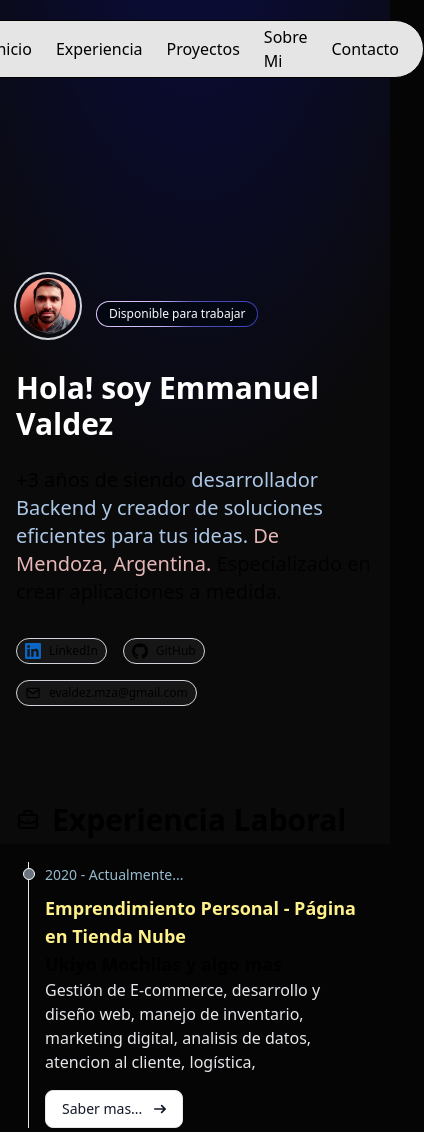
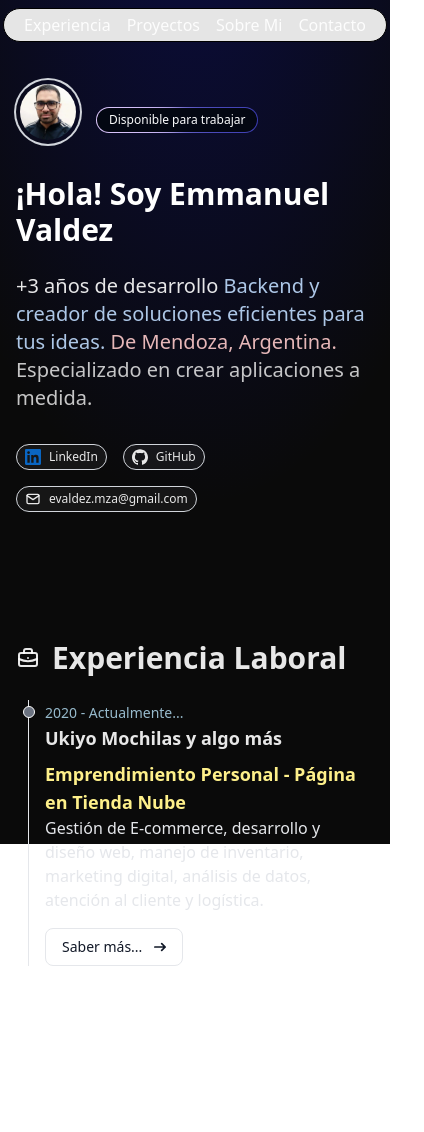
Before and after one commit to Emmanuel-Valdez/Emmanuel-Valdez, an Astro site: page / in a window 390 px wide. Shown: the top 1132 px of the page, 424 px wide, since content can reach past the window. Built offline with nearby package versions, Linux system fonts and the light colour scheme; Astro itself is replaced by a stand-in of ours.

Commit message:
Fixed somme minors errors and fixed responsive details

```diff
--- a/src/components/AboutMe.astro
+++ b/src/components/AboutMe.astro
@@ -4,9 +4,9 @@
     [&>p>strong]:font-semibold text-pretty order-2 md:order-1"
   >
     <p>
-      Soy Emmanuel Valdez! Me especializo en el <strong
-        >desarrollo de software backend</strong
-      >, también soy técnico en producción industrial y automatización. Mi
+      Soy Emmanuel Valdez. Me especializo en el <strong
+        >desarrollo de software backend,</strong
+      > y también soy técnico en producción industrial y automatización. Mi
       primer acercamiento a la programación fue con un plc Schneider, despertando así mi <strong
         >interés por resolver problemas mediante código.
       </strong>
@@ -32,5 +32,5 @@
       necesidades de la cadena de producción al diseñar soluciones eficientes.
     </p>
   </div>
-  <img src="/me.jpg" class="rounded-full size-64 gap-10 order-1 md:order-2 " alt="Emmanuel Valdez Foto">
+  <img src="/me.webp" class="rounded-full size-64 gap-10 order-1 md:order-2 " alt="Emmanuel Valdez Foto">
 </section>
--- a/src/components/Avatar.astro
+++ b/src/components/Avatar.astro
@@ -3,9 +3,10 @@ import Badge from '@/components/Badge.astro';
 ---
 
 
+
 <img
   class="size-16 p-1 rounded-full mb-4 ring-2 ring-gray-300 dark:ring-indigo-700"
-  src="/2024.png"
+  src="/2024.webp"
   alt="EValdezFoto"
 />
 <a
--- a/src/components/Contact.astro
+++ b/src/components/Contact.astro
@@ -12,11 +12,15 @@ import MailIcon from '@/icons/MailIcon.astro';
     en mente, no dudes en contactarme. ¡Estoy disponible para ayudarte en lo que
     necesites!
   </p>
+  <div class="flex flex-wrap gap-4 ">
     <LinkButton download="" href="mailto:evaldez.mza@gmail.com" class="">
       <MailIcon class="size-4 md:size-6" />
       evaldez.mza@gmail.com
     </LinkButton>
+
     <LinkButton download="" href="/media/CV-EValdez-2024.pdf" class=""
       ><DownloadIcon class="size-4 md:size-6" />Download CV
     </LinkButton>
   </div>
+
+</div>
--- a/src/components/Experience.astro
+++ b/src/components/Experience.astro
@@ -5,9 +5,9 @@ const EXPERIENCE = [
   {
     date: '2020 - Actualmente...',
     title: ' Emprendimiento Personal - Página en Tienda Nube',
-    company: 'Ukiyo Mochilas y algo mas',
+    company: 'Ukiyo Mochilas y algo más',
     description:
-      'Gestión de E-commerce, desarrollo y diseño web, manejo de inventario, marketing digital, analisis de datos, atencion al cliente, logística, ',
+      'Gestión de E-commerce, desarrollo y diseño web, manejo de inventario, marketing digital, análisis de datos, atención al cliente y logística.',
     link: 'https://ukiyomendoza.mitiendanube.com',
   },
 ];
--- a/src/components/ExperienceItem.astro
+++ b/src/components/ExperienceItem.astro
@@ -9,7 +9,7 @@ interface Props {
   date: string;
   company?: string;
 }
-const { title, description, link, date, company} = Astro.props;
+const { title, description, link, date, company } = Astro.props;
 ---
 
 <div
@@ -18,17 +18,18 @@ const { title, description, link, date, company} = Astro.props;
 </div>
 <time class="mb-1 text-sm font-normal leading-none text-sky-200/80">{date}</time
 >
+<h3 class="text-lg font-semibold">{company}</h3>
 <h3 class="text-lg font-semibold text-yellow-200 mt-2">
   {title}
 </h3>
-<h3 class="text-lg font-semibold">{company}</h3>
+
 <p class="mb-4 text-base font-normal text-gray-200 text-pretty">
   {description}
 </p>
 {
   link && (
     <LinkButton href={link}>
-      Saber mas... <IconArrow />
+      Saber más... <IconArrow />
     </LinkButton>
   )
 }
--- a/src/components/Header.astro
+++ b/src/components/Header.astro
@@ -1,21 +1,20 @@
 <header
-  class="flex justify-center items-center py-5 sticky top-0 w-full w-[1120px] mx-auto z-10"
+  class="fixed top-0 z-10 flex items-center justify-center w-full mx-auto mt-2"
 >
   <nav
     class="border border-black rounded-full px-3 py-1 items-center bg-neutral-200 dark:bg-black/50 backdrop-blur-2xl flex flex-row"
   >
-    <a class="hover:bg-white/10 hover:text-indigo-300 rounded-full px-3 transition" href="/">Inicio</a
-    >
-    <a class="hover:bg-white/10 hover:text-indigo-300 rounded-full px-3 transition" href="/#experience"
+
+    <a class="hover:bg-white/10 hover:text-indigo-300 rounded-full px-2 transition" href="/#experience"
       >Experiencia</a
     >
-    <a class="hover:bg-white/10 hover:text-indigo-300 rounded-full px-3 transition" href="/#projects"
+    <a class="hover:bg-white/10 hover:text-indigo-300 rounded-full px-2 transition" href="/#projects"
       >Proyectos</a
     >
-    <a class="hover:bg-white/10 hover:text-indigo-300 rounded-full px-3 transition" href="/#about"
+    <a class="hover:bg-white/10 hover:text-indigo-300 rounded-full px-2 transition" href="/#about"
       >Sobre Mi</a
     >
-    <a class="hover:bg-white/10 hover:text-indigo-300 rounded-full px-3 transition" href="/#contact"
+    <a class="hover:bg-white/10 hover:text-indigo-300 rounded-full px-2 transition" href="/#contact"
       >Contacto</a
     >
   </nav>
--- a/src/components/Hero.astro
+++ b/src/components/Hero.astro
@@ -13,7 +13,7 @@ import Avatar from '@/components/Avatar.astro';
   <h1
     class="text-white text-3xl md:text-4xl lg:text-5xl font-bold flex flex-row gap-x-4 pb-6 lg:pb-10"
   >
-    Hola! soy Emmanuel Valdez
+    ¡Hola! Soy Emmanuel Valdez
     <a
       href="https://www.linkedin.com/in/evaldez-dev/"
       class="flex justify-center items-center hover:scale-105 transition"
@@ -21,9 +21,9 @@ import Avatar from '@/components/Avatar.astro';
     </a>
   </h1>
   <h2 class="text-xl lg:text-2xl text-wrap max-w-[500px]">
-    <span>+3 años de siendo </span>
+    <span>+3 años de desarrollo </span>
     <span class="text-blue-200/90"
-      >desarrollador Backend y creador de soluciones eficientes para tus ideas.</span
+      >Backend y creador de soluciones eficientes para tus ideas.</span
     >
     <span class="text-red-200/90"> De Mendoza, Argentina.</span><span
       class="opacity-85"
--- a/src/components/Projects.astro
+++ b/src/components/Projects.astro
@@ -67,7 +67,7 @@ const PROJECTS = [
   {
     title: 'Funko shop',
     description:
-      'una tienda virtual de funkos creado con NodeJs-Express para las operaciones CRUD del server-database, proyecto con carrito de compras, paginación y autenticación',
+      'Una tienda virtual de funkos creada con NodeJs-Express para las operaciones CRUD del servidor-base de datos, proyecto con carrito de compras, paginación y autenticación',
     link: 'https://fullstackproject-backend.vercel.app/',
     github: 'https://github.com/Emmanuel-Valdez/fullstackproject-backend',
     image: '/projects/funko_shopWeb.webp',
@@ -75,7 +75,7 @@ const PROJECTS = [
   },
   {
     title: 'Proyecto final C# QUARK Academy',
-    description: 'Calculadora de costos de tienda de ropa. C# utilizando windows forms, incluye un historial de cotizacion y restricciones de stock que avisan del stock disponible evitando errores',
+    description: 'Calculadora de costos de tienda de ropa. C# utilizando windows forms, incluye un historial de cotizacion, restricciones de stock y manejo de errores',
     link: '',
     github: 'https://github.com/Emmanuel-Valdez/ProyectoCQuarq',
     image: '/projects/CotizadorTiendaRopa.webp',
--- a/src/components/SectionContainer.astro
+++ b/src/components/SectionContainer.astro
@@ -2,6 +2,8 @@
 const { class: className , id} = Astro.props;
 ---
 
-<section  id ={id} class={`${className}w-full mx-auto lg:w-[740px] pb-24 `}>
+<section  id ={id} class={`${className}
+scroll-m-20 w-full mx-auto container lg:max-w-4xl md:max-w-2xl
+ pb-20 `}>
   <slot />
 </section>
--- a/src/layouts/Layout.astro
+++ b/src/layouts/Layout.astro
@@ -1,14 +1,15 @@
 ---
 interface Props {
   title: string;
-  description:string
+  description: string;
 }
 
-const { title,description } = Astro.props;
+const { title, description } = Astro.props;
 import '@fontsource-variable/onest';
 
 import Header from '../components/Header.astro';
 import Footer from '../components/Footer.astro';
+
 ---
 
 <!doctype html>
@@ -17,19 +18,18 @@ import Footer from '../components/Footer.astro';
     <meta charset="UTF-8" />
     <meta name="description" content={description} />
     <meta name="viewport" content="width=device-width" />
-    <link rel="icon" type="image/svg+xml" href="/favicon.svg" />
+    <link rel="icon" type="image/svg+xml" href="favicon.svg" />
     <meta name="generator" content={Astro.generator} />
     <title>{title}</title>
   </head>
-  <body >
+  <body>
     <div
       class="absolute top-0 z-[-2] h-screen w-screen bg-neutral-950 bg-[radial-gradient(ellipse_80%_80%_at_50%_-20%,rgba(12,19,198,0.3),rgba(255,255,255,0))]"
     >
     </div>
-    <Header/>
+    <Header />
     <slot />
     <Footer />
-
   </body>
 </html>
 <style is:global>
@@ -42,17 +42,17 @@ import Footer from '../components/Footer.astro';
     scroll-behavior: smooth;
   }
   body {
-    background: #050505;
+    color: rgba(17, 17, 17, 0.9);
     display: flex;
     flex-direction: column;
-
-
+    min-height: 100vh;
+    overscroll-behavior: none;
+    color: rgba(255, 255, 255, 0.9);
   }
-  @media(prefers-reduced-motion:reduce){
-    html{
+  @media (prefers-reduced-motion: reduce) {
+    html {
       scroll-behavior: auto;
-
-
     }
   }
+
 </style>
--- a/src/pages/index.astro
+++ b/src/pages/index.astro
@@ -14,11 +14,11 @@ import Hero from '@/components/Hero.astro';
 ---
 
 <Layout
-  title="Portfolio de Emmanuel Valdez - Desarrollador y Programador Backend"
+  title="Porfolio de Emmanuel Valdez - Desarrollador y Programador Backend"
   description="Contrata a Emmanuel Valdez para desarrollar tu app"
 >
   <main class="px-4">
-    <SectionContainer class="py-44 pb-32">
+    <SectionContainer class="py-20 pb-32">
       <Hero/>
     </SectionContainer>
 
```
Also changed, not shown: public/2024.png (deleted), public/2024.webp (added), public/EV.png (added), public/favicon.svg, public/me.jpg (deleted), public/me.webp (added). Lines whose indentation alone changed are shown as unchanged.
